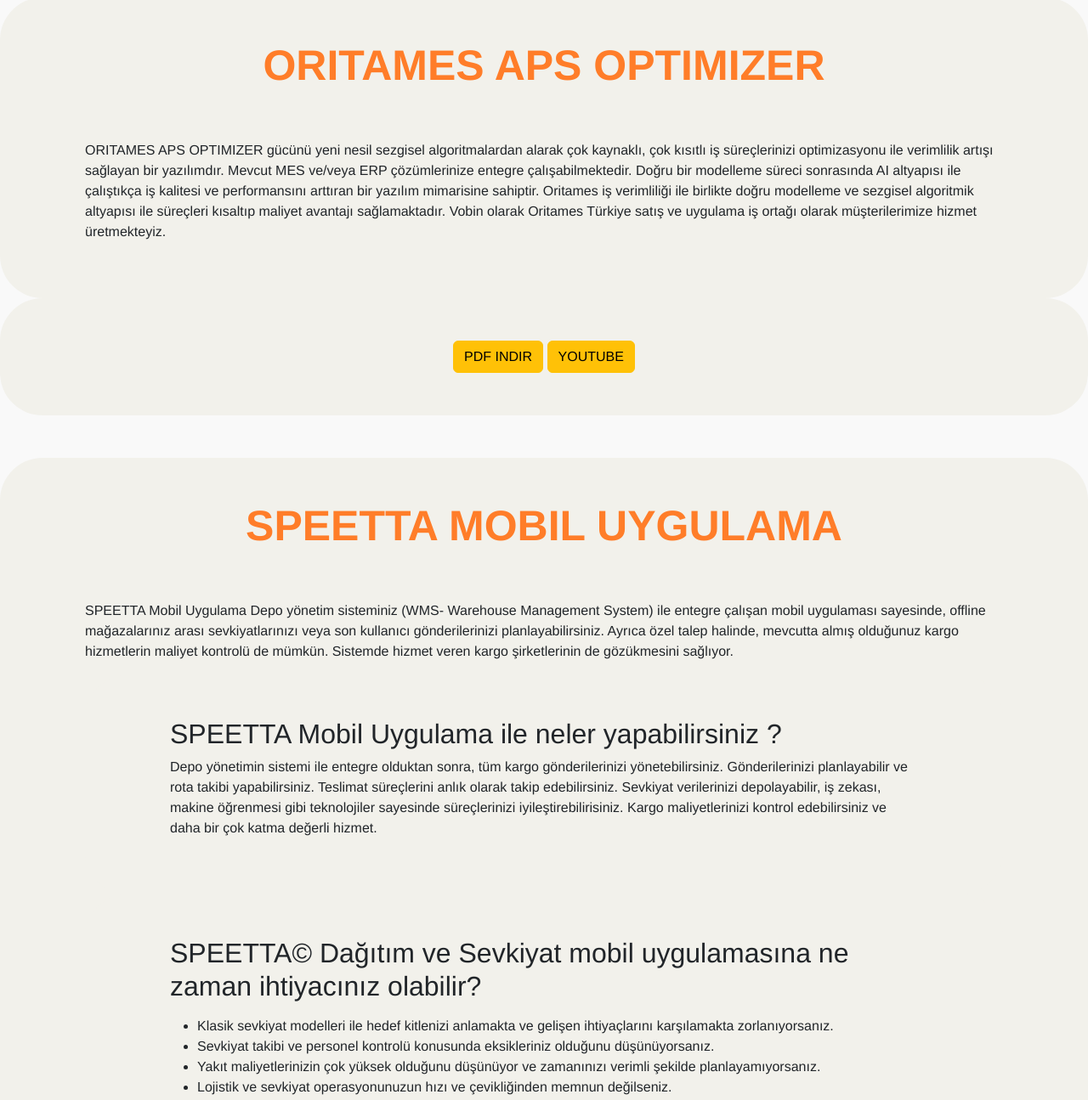
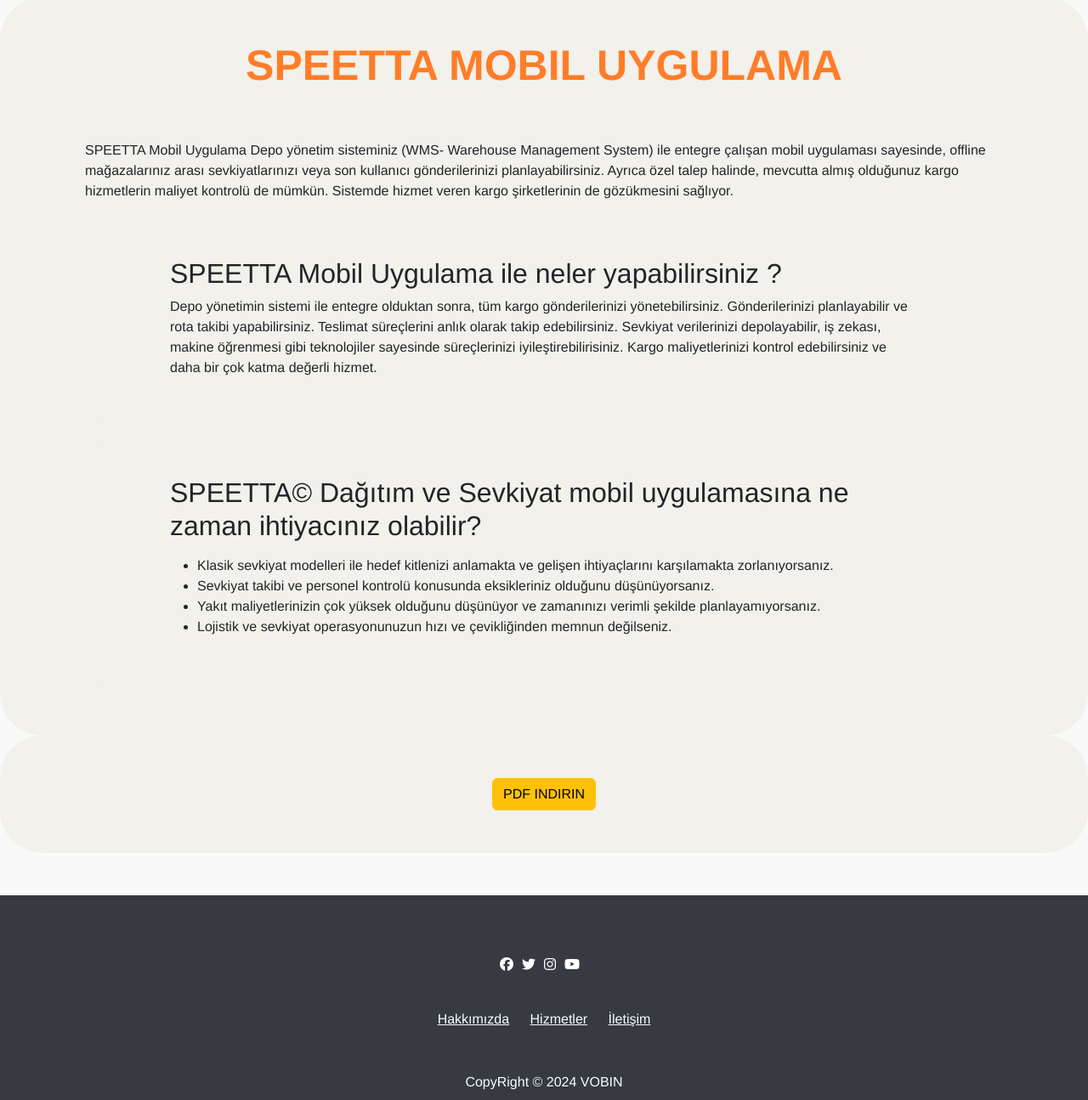
Before and after one commit to bozyurt21/Vobin, a plain HTML site: page content/code.html in a window 1280 px wide. Shown: the part 319-1614 px from the top of the page at 85% size. Drawn offline with nearby package versions, Linux system fonts and the light colour scheme.

Commit message:
All added

```diff
--- a/content/code.html
+++ b/content/code.html
@@ -71,19 +71,6 @@
           </section>
           <section class="NeTaze hidden">
             <div class="hidden">
-                <h1>ORITAMES APS OPTIMIZER</h1>
-                <p>ORITAMES APS OPTIMIZER gücünü yeni nesil sezgisel algoritmalardan alarak çok kaynaklı, çok kısıtlı iş süreçlerinizi optimizasyonu ile verimlilik artışı sağlayan bir yazılımdır.
-                    Mevcut MES ve/veya ERP çözümlerinize entegre çalışabilmektedir.
-                    Doğru bir modelleme süreci sonrasında AI altyapısı ile çalıştıkça iş kalitesi ve performansını arttıran bir yazılım mimarisine sahiptir. Oritames iş verimliliği ile birlikte doğru modelleme ve sezgisel algoritmik altyapısı ile süreçleri kısaltıp maliyet avantajı sağlamaktadır.
-                    Vobin olarak Oritames Türkiye satış ve uygulama iş ortağı olarak müşterilerimize hizmet üretmekteyiz.</p>
-            </div>
-            <div class="hidden horizontal-content">
-                <a href="" class="btn btn-warning">PDF INDIR</a>
-                <a href="https://www.youtube.com/watch?v=w6kIbEUJc6o" class="btn btn-warning">YOUTUBE</a>
-            </div>
-          </section>
-          <section class="NeTaze hidden">
-            <div class="hidden">
                 <h1>SPEETTA MOBIL UYGULAMA</h1>
                 <p>SPEETTA Mobil Uygulama Depo yönetim sisteminiz (WMS- Warehouse Management System) ile entegre çalışan mobil uygulaması sayesinde, offline mağazalarınız arası sevkiyatlarınızı veya son kullanıcı gönderilerinizi planlayabilirsiniz. Ayrıca özel talep halinde, mevcutta almış olduğunuz kargo hizmetlerin maliyet kontrolü de mümkün. Sistemde hizmet veren kargo şirketlerinin de gözükmesini sağlıyor.</p>
                 <div class="hidden">
```
Also changed, not shown: content/layout.html (+3 -2 lines), content/logisticProjects.html (+3 -3 lines), 1 other file.
